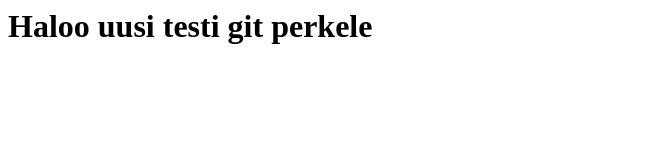
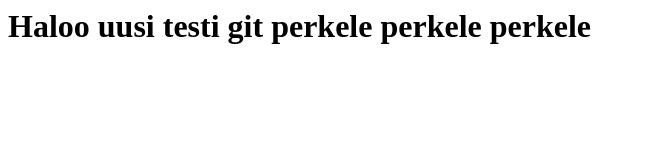
Before and after one commit to Banzneri/pasiboy, a plain HTML site: page index.html in a window 1280 px wide. Shown: the whole page, without its empty margins (0-646 px from the left). Drawn offline with Linux system fonts and the light colour scheme.

Commit message:
test commit 3

```diff
--- a/index.html
+++ b/index.html
@@ -1,3 +1,3 @@
 <html><body>
-    <h1>Haloo uusi testi git perkele</h1>
+    <h1>Haloo uusi testi git perkele perkele perkele</h1>
 </body></html>
```
